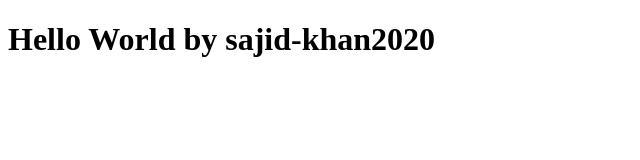
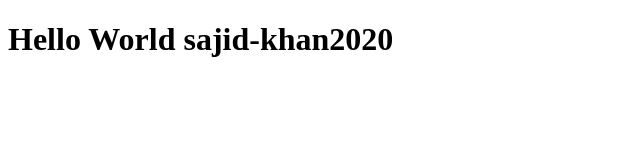
Before and after one commit to sajid-khan-afridi/Bootcamp2020Sample, a plain HTML site: page index.html in a window 1280 px wide. Shown: the whole page, without its empty margins (0-640 px from the left). Drawn offline with Linux system fonts and the light colour scheme.

Commit message:
Update index.html

```diff
--- a/index.html
+++ b/index.html
@@ -6,6 +6,6 @@
     <title>Document</title>
 </head>
 <body>
-    <h1>Hello World by sajid-khan2020</h1>
+    <h1>Hello World sajid-khan2020</h1>
 </body>
 </html>
```
